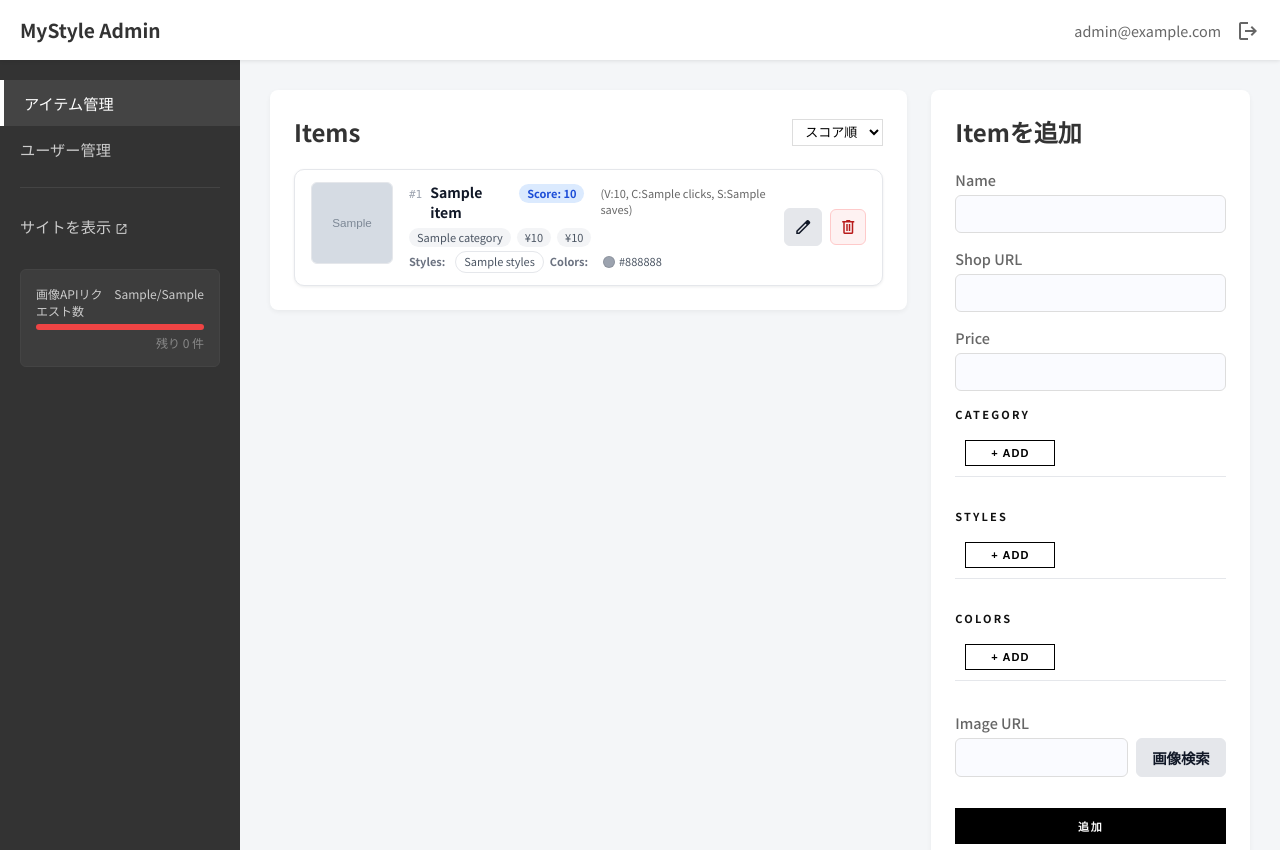
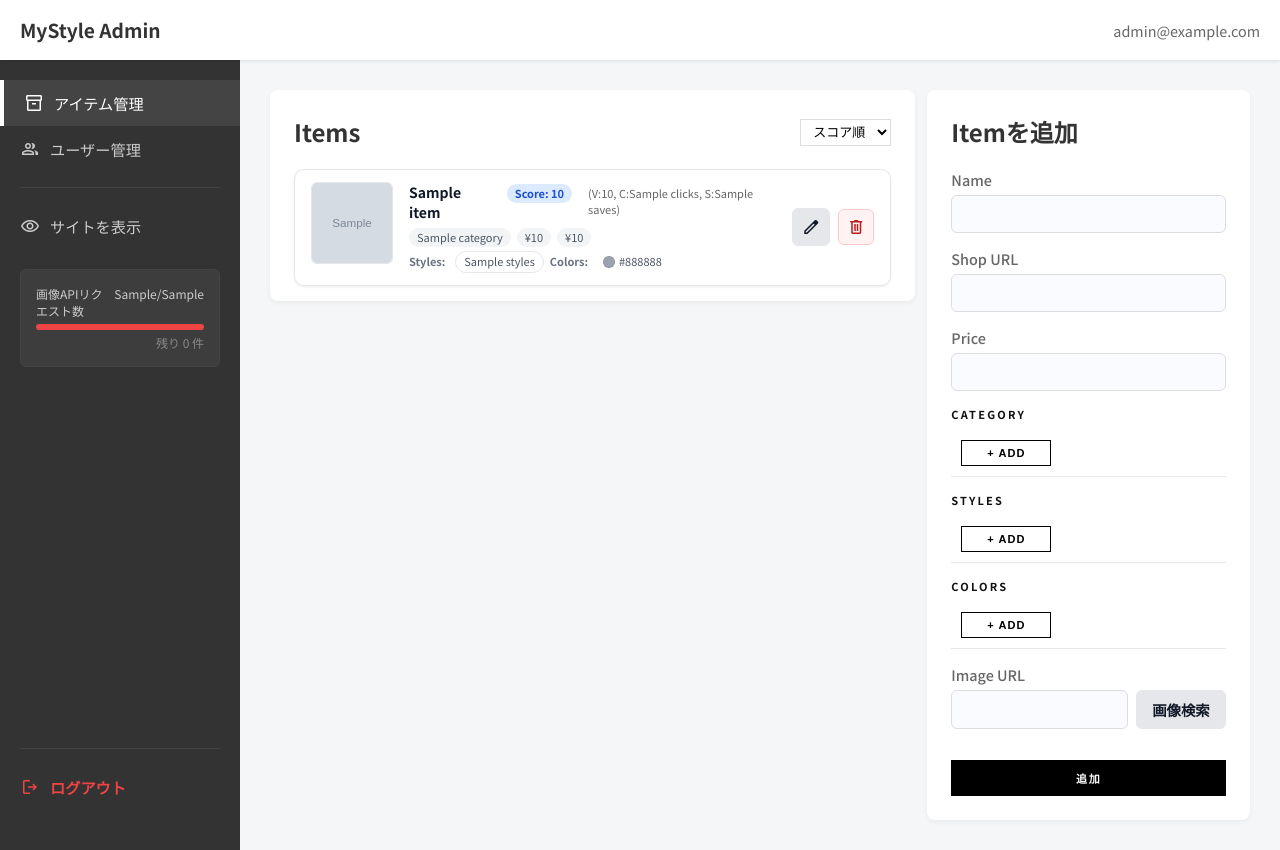
Before and after one commit to Oshima-IT/MyStyle, a Flask app: template app/templates/admin/items_list.html in a window 1280 px wide. Run offline with Flask 3, Linux system fonts and the light colour scheme; the template is opened without the code that fills it: most values are stand-ins (such as "Sample title", 1, 10 or a date in 2020); grey boxes marked "Sample" are stand-in pictures.

Commit message:
管理画面: サイドバーのナビゲーションリンクにアイコンを追加し、ログアウトボタンのスタイルを改善

```diff
--- a/app/static/admin.css
+++ b/app/static/admin.css
@@ -82,12 +82,18 @@ body {
 }
 
 .admin-sidebar-nav li a {
-    display: block;
+    display: flex;
+    align-items: center;
+    gap: 10px;
     padding: 12px 20px;
     color: #ccc;
     text-decoration: none;
     transition: background 0.2s, color 0.2s;
     font-size: 0.95rem;
+}
+
+.admin-sidebar-nav li a .material-symbols-outlined {
+    font-size: 20px;
 }
 
 .admin-sidebar-nav li a:hover,
@@ -104,6 +110,37 @@ body {
     margin: 15px 20px;
 }
 
+.admin-sidebar-logout {
+    margin-top: auto;
+    padding-bottom: 20px;
+}
+
+.admin-sidebar-logout hr {
+    border: 0;
+    border-top: 1px solid #444;
+    margin: 15px 20px;
+}
+
+.admin-sidebar-logout a {
+    display: flex;
+    align-items: center;
+    gap: 10px;
+    padding: 12px 20px;
+    color: #ef4444;
+    text-decoration: none;
+    font-size: 0.95rem;
+    font-weight: 600;
+    transition: background 0.2s;
+}
+
+.admin-sidebar-logout a:hover {
+    background-color: #444;
+}
+
+.admin-sidebar-logout a .material-symbols-outlined {
+    font-size: 20px;
+}
+
 /* Main Content */
 .admin-main {
     flex: 1;
@@ -116,10 +153,10 @@ body {
 /* --- Pagination --- */
 .pagination {
     display: flex;
-    justify-content: center;
+    justify-content: flex-end;
     align-items: center;
-    gap: 12px;
-    padding: 24px 0 8px;
+    gap: 8px;
+    padding: 12px 0 0;
 }
 
 .pagination .page-info {
@@ -351,7 +388,6 @@ input[type="number"]:focus {
     border-bottom: 1px solid #e5e7eb;
     border-radius: 0;
     padding: 10px 0;
-    margin-bottom: 16px;
     background: transparent;
     display: flex;
     justify-content: flex-start;
@@ -546,7 +582,6 @@ input[type="number"]:focus {
     border-radius: 8px;
     box-shadow: 0 2px 5px rgba(0, 0, 0, 0.05);
     padding: 24px;
-    margin-bottom: 24px;
 }
 
 table {
@@ -571,7 +606,7 @@ td {
 .split {
     display: grid;
     grid-template-columns: 2fr 1fr;
-    gap: 24px;
+    gap: 12px;
     align-items: start;
 }
 
--- a/app/templates/admin/base.html
+++ b/app/templates/admin/base.html
@@ -89,7 +89,6 @@
         <div class="admin-header-user">
             <!-- 拡張用: ここにログイン中の管理者名などを出せる -->
             <span>admin@example.com</span>
-            <a href="{{ url_for('logout') }}"><span class="material-symbols-outlined" style="vertical-align: middle;">logout</span></a>
         </div>
     </header>
 
@@ -101,11 +100,13 @@
             <ul class="admin-sidebar-nav">
                 <li>
                     <a href="{{ url_for('admin.admin_items') }}" class="{% if 'items' in request.path %}active{% endif %}">
+                        <span class="material-symbols-outlined">inventory_2</span>
                         アイテム管理
                     </a>
                 </li>
                 <li>
                     <a href="{{ url_for('admin.admin_users') }}" class="{% if 'users' in request.path %}active{% endif %}">
+                        <span class="material-symbols-outlined">group</span>
                         ユーザー管理
                     </a>
                 </li>
@@ -114,7 +115,8 @@
                 <hr>
                 <li>
                     <a href="{{ url_for('home') }}" target="_blank">
-                        サイトを表示 <span class="material-symbols-outlined" style="font-size: 14px; vertical-align: middle;">open_in_new</span>
+                        <span class="material-symbols-outlined">visibility</span>
+                        サイトを表示
                     </a>
                 </li>
             </ul>
@@ -137,6 +139,15 @@
                 <div style="margin-top: 4px; text-align: right; color: #888;">
                     残り <span id="api-quota-remaining">{{ remaining }}</span> 件
                 </div>
+            </div>
+
+            <!-- Logout Button -->
+            <div class="admin-sidebar-logout">
+                <hr>
+                <a href="{{ url_for('logout') }}">
+                    <span class="material-symbols-outlined" style="vertical-align: middle;">logout</span>
+                    ログアウト
+                </a>
             </div>
         </aside>
 
--- a/app/templates/admin/items_list.html
+++ b/app/templates/admin/items_list.html
@@ -1,7 +1,7 @@
 {% extends "admin/base.html" %}
 {% block admin_content %}
 <div class="split">
-    <div class="card">
+    <div class="card" style="padding-bottom: 15px;">
         <div style="display: flex; justify-content: space-between; align-items: center; margin-bottom: 20px;">
             <h2 style="margin: 0;">Items</h2>
             <div class="admin-sort-controls">
@@ -51,7 +51,7 @@
                 </div>
                 <div class="admin-card-main">
                     <div class="admin-card-title">
-                        <span class="admin-card-id">#{{ item.id }}</span>
+                        <!-- <span class="admin-card-id">#{{ item.id }}</span> -->
                         <span class="admin-card-name">{{ item.name }}</span>
                         {% if item.popularity_score %}
                         <span class="tag tag-trend">Score: {{ item.popularity_score }}</span>
@@ -112,14 +112,11 @@
 
         {% if total_pages > 1 %}
         <div class="pagination">
-            <a href="{{ url_for('admin.admin_items', page=page-1, sort=sort_by, order=order) }}" class="btn btn-secondary {% if page == 1 %}disabled{% endif %}">
-                &laquo; Prev
+            <a href="{{ url_for('admin.admin_items', page=page-1, sort=sort_by, order=order) }}" class="btn btn-secondary btn-icon {% if page == 1 %}disabled{% endif %}">
+                <span class="material-symbols-outlined">chevron_left</span>
             </a>
-            <div class="page-info">
-                {{ page }} / {{ total_pages }}
-            </div>
-            <a href="{{ url_for('admin.admin_items', page=page+1, sort=sort_by, order=order) }}" class="btn btn-secondary {% if page == total_pages %}disabled{% endif %}">
-                Next &raquo;
+            <a href="{{ url_for('admin.admin_items', page=page+1, sort=sort_by, order=order) }}" class="btn btn-secondary btn-icon {% if page == total_pages %}disabled{% endif %}">
+                <span class="material-symbols-outlined">chevron_right</span>
             </a>
         </div>
         {% endif %}
```
